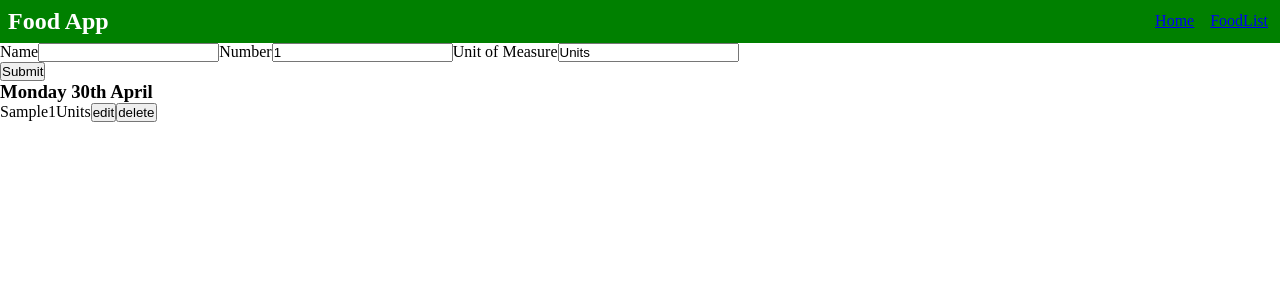
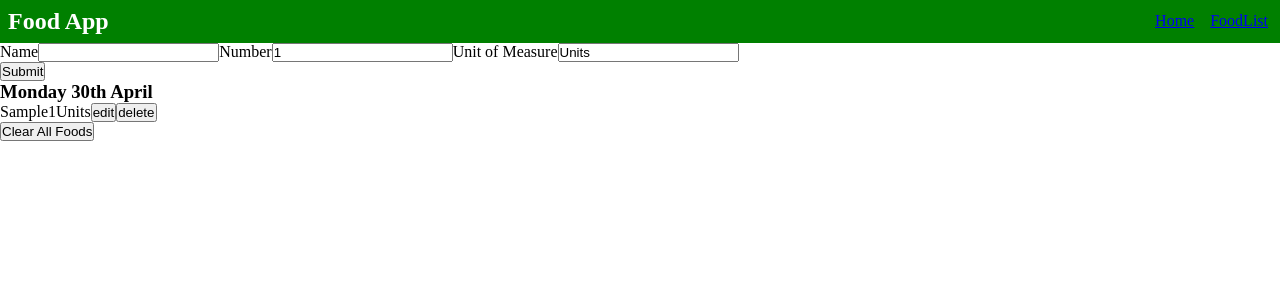
Before and after one commit to JRBirch/FoodCalendar, a React (Vite) app in the folder frontend/react-app/: page /foodlist in a window 1280 px wide. Both pictures are taken after typing "Sample" into the empty fields and a click on the button "Submit". Shown: the top 300 px of the page. Built offline with nearby package versions, Linux system fonts and the light colour scheme.

Commit message:
[IMP] frontend: Add clear list functionality and useEffect hook for fetching data from the server.

```diff
--- a/frontend/react-app/src/pages/FoodList.jsx
+++ b/frontend/react-app/src/pages/FoodList.jsx
@@ -1,4 +1,4 @@
-import { useState } from "react";
+import { useState, useEffect } from "react";
 import CreatedFood from "../components/CreatedFood"
 
 // Remove this once we start fetching data from the server
@@ -53,8 +53,18 @@ const FoodList = () => {
     setFood({...food, [e.target.name]: e.target.value})
   }
 
+  const clearFoodList = () => {
+    // This is where we need to hit the server to delete all items
+    setCreatedFoods([])
+  }
+
+  useEffect(()=>{
+    // This is where we hit the server to fetch all the items in the list
+  }, [])
+
   return (
     <>
+      {/* Enter a food */}
       <form className="create-food-form" onSubmit={handleSubmit}>
         <div className="input-food-form">
           <label htmlFor="name" className="form-label">
@@ -96,6 +106,7 @@ const FoodList = () => {
         </button>
         </form>
 
+        {/* List the foods */}
         <section id="list-foods-section">
           <h3> Monday 30th April </h3>
           <div className="container-food">
@@ -108,6 +119,11 @@ const FoodList = () => {
           </div>
         </section>
 
+        {/* Delete All Foods */}
+        {createdFoods.length>0 && <button id="clear-list" onClick={clearFoodList}>
+          Clear All Foods
+        </button>}
+
     </>
   );
 };
```
